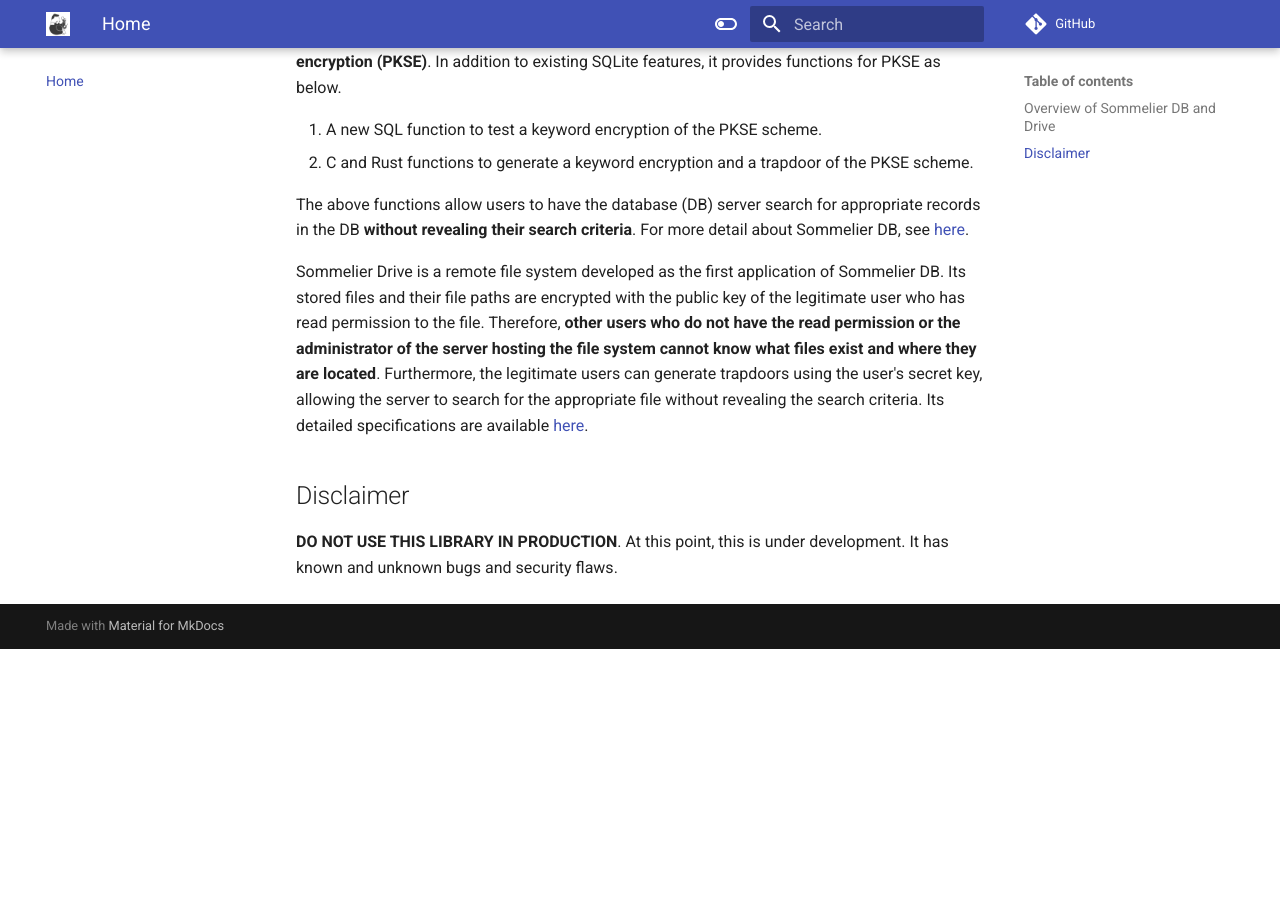
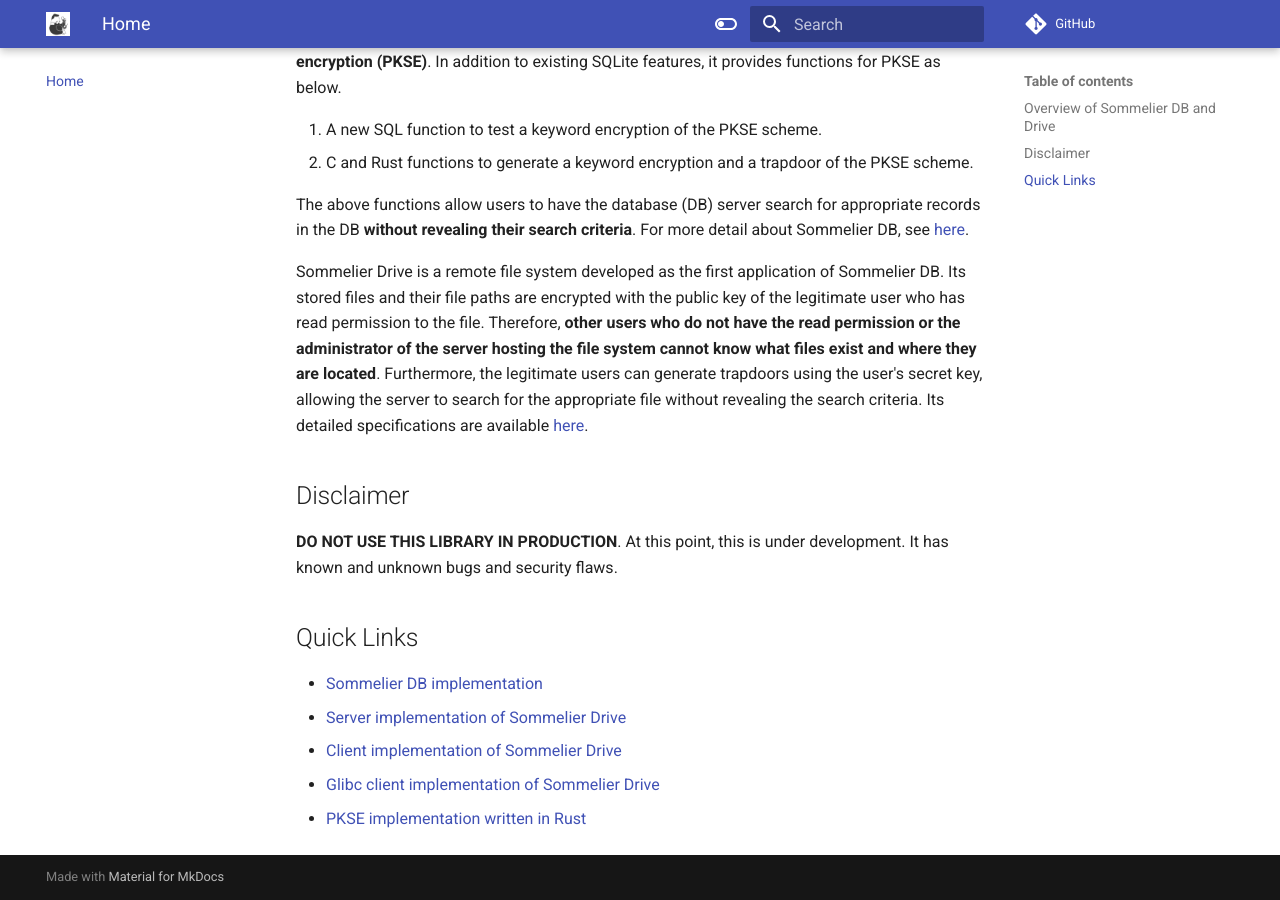
Before and after one commit to Sommelier-db/Sommelier-docs, an MkDocs documentation site: the page built from docs/index.md, in a window 1280 px wide and 900 px high, scrolled down 690 px. Built offline with MkDocs 1.6.1 and Material for MkDocs 9.7.7, drawn with Linux system fonts in a browser that asks for light colours; comment, search, counter and statistics services are not loaded; before the commit the page ends 1339 px from its top, so only the background shows below that.

Commit message:
Add Quick links to index.md.

```diff
--- a/docs/index.md
+++ b/docs/index.md
@@ -18,3 +18,10 @@ Its detailed specifications are available [here](./drive/intro.md).
 
 ## Disclaimer
 **DO NOT USE THIS LIBRARY IN PRODUCTION**. At this point, this is under development. It has known and unknown bugs and security flaws.
+
+## Quick Links
+- [Sommelier DB implementation](https://github.com/Sommelier-db/sommelier-db)
+- [Server implementation of Sommelier Drive](https://github.com/Sommelier-db/sommelier-db-server)
+- [Client implementation of Sommelier Drive](https://github.com/Sommelier-db/sommelier-drive-client)
+- [Glibc client implementation of Sommelier Drive](https://github.com/Sommelier-db/sommelier-drive-glibc/tree/drive)
+- [PKSE implementation written in Rust](https://github.com/Sommelier-db/rust-searchable-pke)
```
